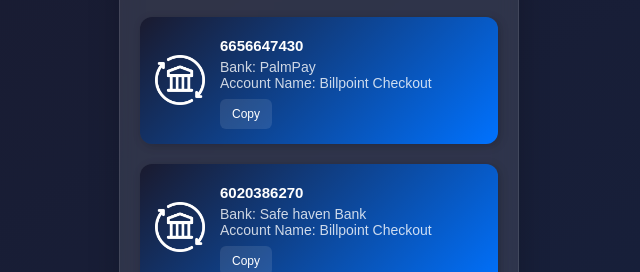
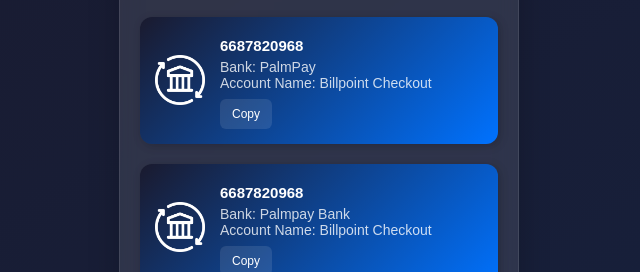
Before and after one commit to vapy442/Nexsub, a plain HTML site: page bank.html in a window 1280 px wide. Shown: the part 290-562 px from the top of the page, 321-961 px from the left. Drawn offline with Linux system fonts and the light colour scheme.

Commit message:
Add files via upload
P account chnaged

```diff
--- a/bank.html
+++ b/bank.html
@@ -132,10 +132,10 @@
             <div class="bank-details">
                 <img src="/Images/20250226_121455.png" alt="Bank Transfer Icon">
                 <div class="account-info">
-                    <h3>6656647430</h3>
+                    <h3>6687820968</h3>
                     <p>Bank: PalmPay</p>
                     <p>Account Name: Billpoint Checkout</p>
-                    <button class="copy-btn" onclick="copyToClipboard('6656647430')">Copy</button>
+                    <button class="copy-btn" onclick="copyToClipboard('6687820968')">Copy</button>
                 </div>
             </div>
         </div>
@@ -145,8 +145,8 @@
             <div class="bank-details">
                 <img src="/Images/20250226_121455.png" alt="Bank Transfer Icon">
                 <div class="account-info">
-                    <h3>6020386270</h3>
-                    <p>Bank: Safe haven Bank</p>
+                    <h3>6687820968</h3>
+                    <p>Bank: Palmpay Bank</p>
                     <p>Account Name: Billpoint Checkout</p>
                     <button class="copy-btn" onclick="copyToClipboard('6020386270')">Copy</button>
                 </div>
```
